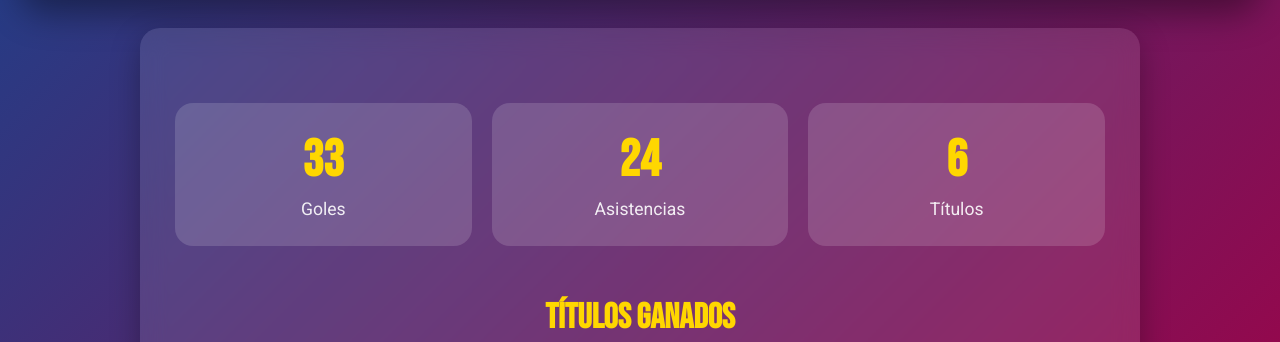
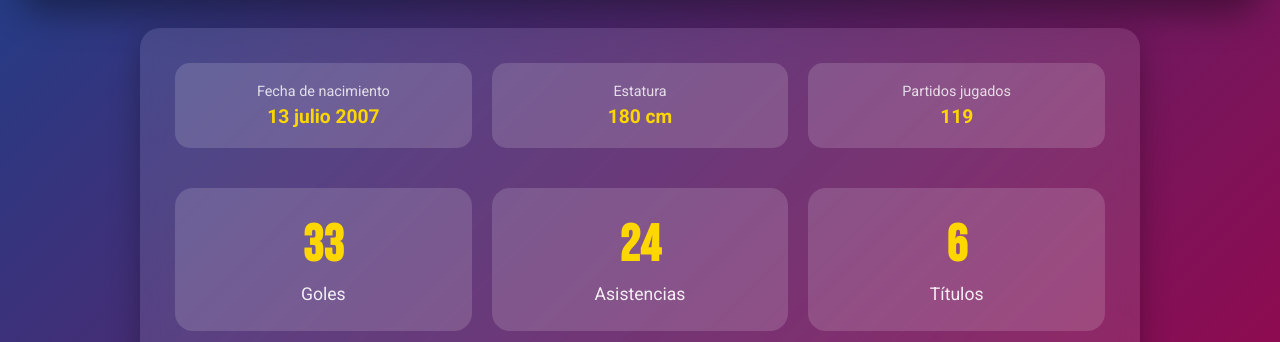
Before and after one commit to diegobvargasdb-bit/yamal-stats, a plain HTML site: page index.html in a window 1280 px wide. Shown: the part 582-924 px from the top of the page. Drawn offline with Linux system fonts and the light colour scheme.

Commit message:
Update index.html
En limpio

```diff
--- a/index.html
+++ b/index.html
@@ -26,7 +26,7 @@
     .hero {
       position: relative;
       height: 70vh;
-      background: linear-gradient(rgba(0,0,0,0.6), rgba(0,0,0,0.6)), url('https://i.imgur.com/8yq1f0Z.png') center/cover no-repeat;
+      background: linear-gradient(rgba(0,0,0,0.6), rgba(0,0,0,0.6)), url('https://upload.wikimedia.org/wikipedia/commons/thumb/3/3f/Lamine_Yamal_2024.jpg/800px-Lamine_Yamal_2024.jpg') center/cover no-repeat;
       border-radius: 25px;
       margin-bottom: 30px;
       display: flex;
@@ -60,6 +60,38 @@
       border-radius: 20px;
       padding: 35px;
       box-shadow: 0 10px 30px rgba(0,0,0,0.3);
+    }
+
+    .personal-info {
+      display: grid;
+      grid-template-columns: repeat(auto-fit, minmax(150px, 1fr));
+      gap: 20px;
+      margin-bottom: 40px;
+      text-align: center;
+    }
+
+    .info-card {
+      background: rgba(255,255,255,0.15);
+      border-radius: 15px;
+      padding: 20px;
+      transition: all 0.3s ease;
+    }
+
+    .info-card:hover {
+      transform: translateY(-5px);
+      background: rgba(255,255,255,0.2);
+    }
+
+    .info-label {
+      font-size: 0.9rem;
+      opacity: 0.8;
+      margin-bottom: 5px;
+    }
+
+    .info-value {
+      font-size: 1.2rem;
+      font-weight: bold;
+      color: var(--gold);
     }
 
     .stats {
@@ -150,6 +182,7 @@
       .hero { height: 50vh; }
       .hero h1 { font-size: 2.8rem; }
       .stats { grid-template-columns: 1fr; }
+      .titles-grid { grid-template-columns: 1fr; }
     }
   </style>
 </head>
@@ -161,6 +194,22 @@
   </div>
 
   <div class="container">
+    <!-- NUEVA SECCIÓN: INFO PERSONAL -->
+    <div class="personal-info">
+      <div class="info-card">
+        <div class="info-label">Fecha de nacimiento</div>
+        <div class="info-value">13 julio 2007</div>
+      </div>
+      <div class="info-card">
+        <div class="info-label">Estatura</div>
+        <div class="info-value">180 cm</div>
+      </div>
+      <div class="info-card">
+        <div class="info-label">Partidos jugados</div>
+        <div class="info-value">119</div>
+      </div>
+    </div>
+
     <div class="stats">
       <div class="stat-card">
         <div class="stat-number">33</div>
@@ -201,7 +250,7 @@
     </div>
 
     <footer>
-      Datos oficiales | Diseño por @diegobvargasdb-bit
+      Datos oficiales (FC Barcelona, Transfermarkt, UEFA) | Actualizado: 22 oct 2025 | Diseño por @diegobvargasdb-bit
     </footer>
   </div>
 
```
